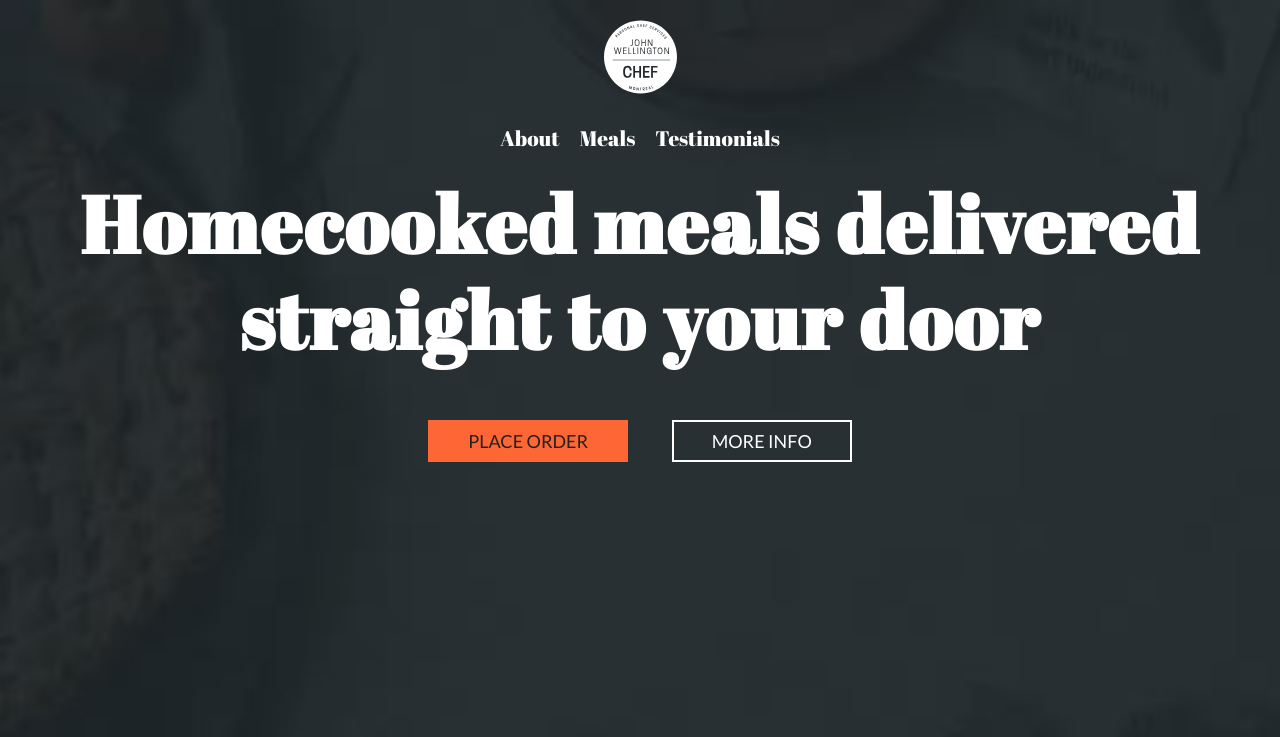
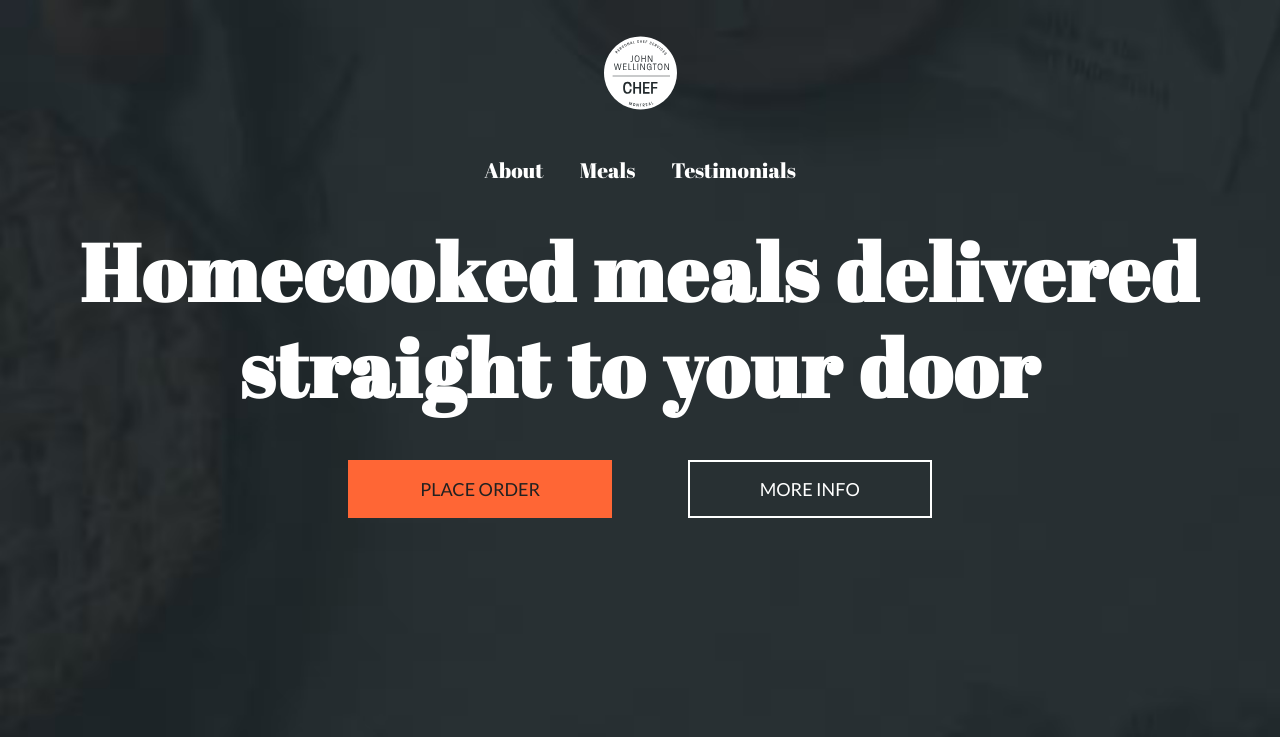
Before and after one commit to adamsJS23/Catering_rossi, a website: page index.html in a window 1280 px wide. Shown: the top 737 px of the page. Drawn offline with nearby package versions, Linux system fonts and the light colour scheme; files that its build step writes are made by us from their sources.

Commit message:
refactored header.scss

```diff
--- a/sass/_header.scss
+++ b/sass/_header.scss
@@ -1,15 +1,15 @@
 .section-hero {
   background-image: url("../assets/hero-bg.avif");
   background-size: cover;
-  padding: 2rem 0;
+  padding: 2em 0;
   height: 100vh;
   text-align: center;
 }
 
 .header {
-  margin-bottom: 2rem;
+  margin-bottom: 2em;
   &__logo {
-    margin-bottom: 2rem;
+    margin-bottom: 2em;
   }
 }
 
@@ -19,7 +19,7 @@
     display: flex;
     align-items: center;
     justify-content: center;
-    gap: 2rem;
+    gap: 2em;
   }
 
   &__link:is(:link, :visited) {
@@ -44,7 +44,7 @@
 }
 
 .btn {
-  padding: 1rem 4rem;
+  padding: 1em 4em;
   text-decoration: none;
   text-transform: uppercase;
 }
@@ -52,7 +52,7 @@
 .btn--primary {
   background-color: $clr-primary--1;
   color: $clr-neutral--1;
-  margin-bottom: 2rem;
+  margin-bottom: 2em;
 }
 
 .btn--secondary {
@@ -61,6 +61,6 @@
   box-shadow: inset 0 0 0 2px $clr-white;
 
   @include for-screen-size(tab-port){
-    margin-left: 4rem;
+    margin-left: 4em;
   }
 }
```
